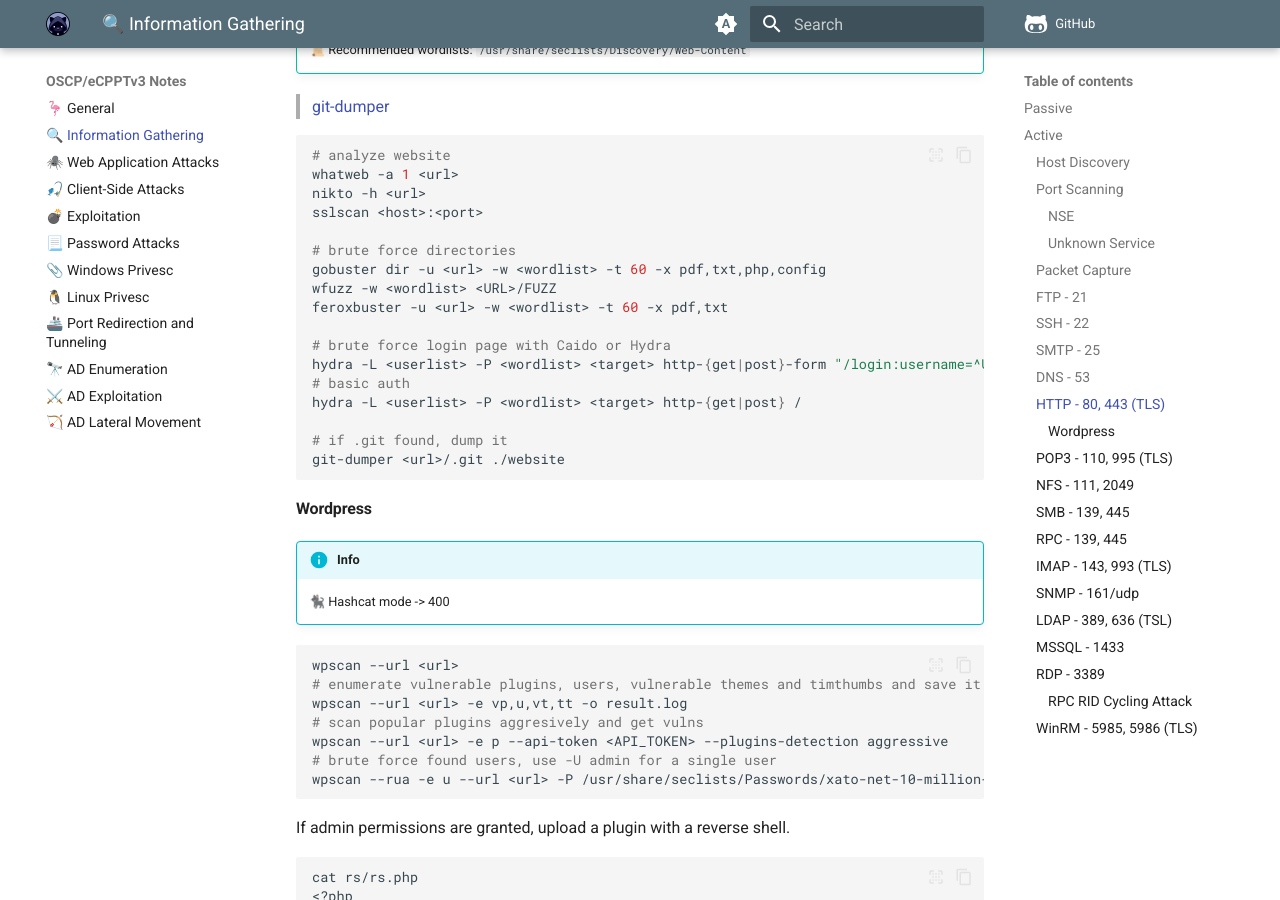
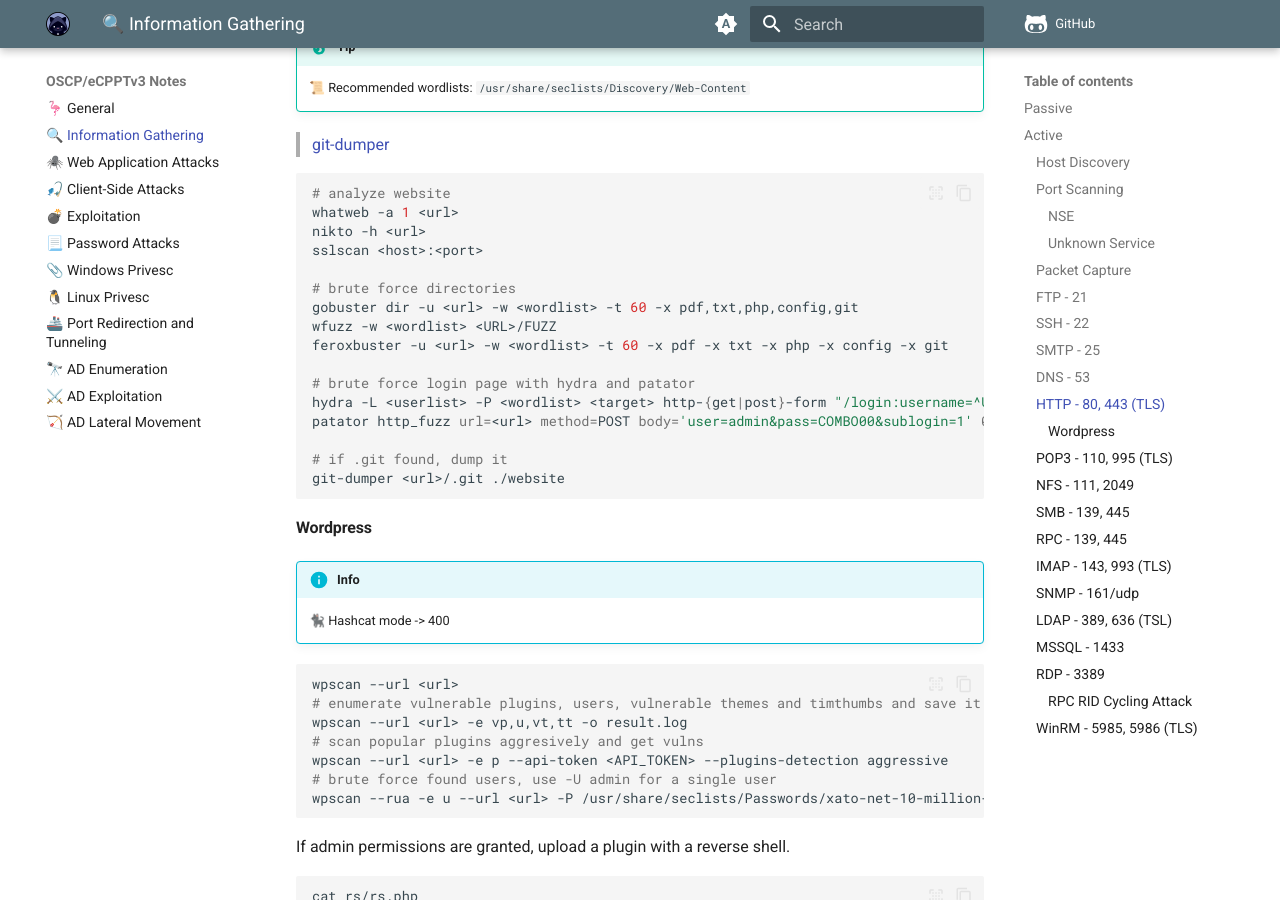
Before and after one commit to krovs/oscp-notes, an MkDocs documentation site: the page built from docs/10_info_gathering.md, in a window 1280 px wide and 900 px high, scrolled down 4131 px. Built offline with MkDocs 1.6.1 and Material for MkDocs 9.7.7, drawn with Linux system fonts in a browser that asks for light colours; comment, search, counter and statistics services are not loaded; some of the changed text lies outside the part shown.

Commit message:
Add patator

````diff
--- a/docs/10_info_gathering.md
+++ b/docs/10_info_gathering.md
@@ -93,6 +93,7 @@
 
 # burteforce
 hydra ftp://<ip> -l <user> -P <wordlist>
+patator ftp_login host=<ip> user=FILE0 password=FILE1 0=<userlist> 1=<wordlist> -x ignore:mesg='Login incorrect.' -x ignore,reset,retry:code=500
 
 # nse
 locate .nse | grep ftp
@@ -109,6 +110,7 @@
 
 # bruteforce
 hydra ssh://<ip> -l <user> -P <wordlist> -s <port>
+patator ssh_login host=<ip> user=<user> password=FILE0 0=<wordlist> -x ignore:mesg='Authentication failed.'
 ```
 
 ### SMTP - 25
@@ -195,14 +197,13 @@
 sslscan <host>:<port>
 
 # brute force directories
-gobuster dir -u <url> -w <wordlist> -t 60 -x pdf,txt,php,config
+gobuster dir -u <url> -w <wordlist> -t 60 -x pdf,txt,php,config,git
 wfuzz -w <wordlist> <URL>/FUZZ
-feroxbuster -u <url> -w <wordlist> -t 60 -x pdf,txt
+feroxbuster -u <url> -w <wordlist> -t 60 -x pdf -x txt -x php -x config -x git
 
-# brute force login page with Caido or Hydra
+# brute force login page with hydra and patator
 hydra -L <userlist> -P <wordlist> <target> http-{get|post}-form "/login:username=^USER^&password=^PASS^:F=Login failed. Invalid"
-# basic auth
-hydra -L <userlist> -P <wordlist> <target> http-{get|post} /
+patator http_fuzz url=<url> method=POST body='user=admin&pass=COMBO00&sublogin=1' 0=<wordlist> accept_cookie=1 follow=1 max_follow=2 -x ignore:fgrep='Invalid password' -x ignore:clen=5881
 
 # if .git found, dump it
 git-dumper <url>/.git ./website
@@ -427,6 +428,7 @@
 
 # bruteforce
 hydra mssql://<ip> -L <userlist> -P <wordlist>
+patator mssql_login host=<ip> user=sa password=FILE0 0=<wordlist> -x ignore:fgrep='Login failed for user'
 
 # run commands
 enable_xp_cmdshell
@@ -439,6 +441,7 @@
 
 # bruteforce
 hydra rdp://<ip> -L <userlist> -P <wordlist>
+patator rdp_login host=<ip> user='administrator' password=FILE0 0=<wordlist>
 ```
 
 #### RPC RID Cycling Attack
````
